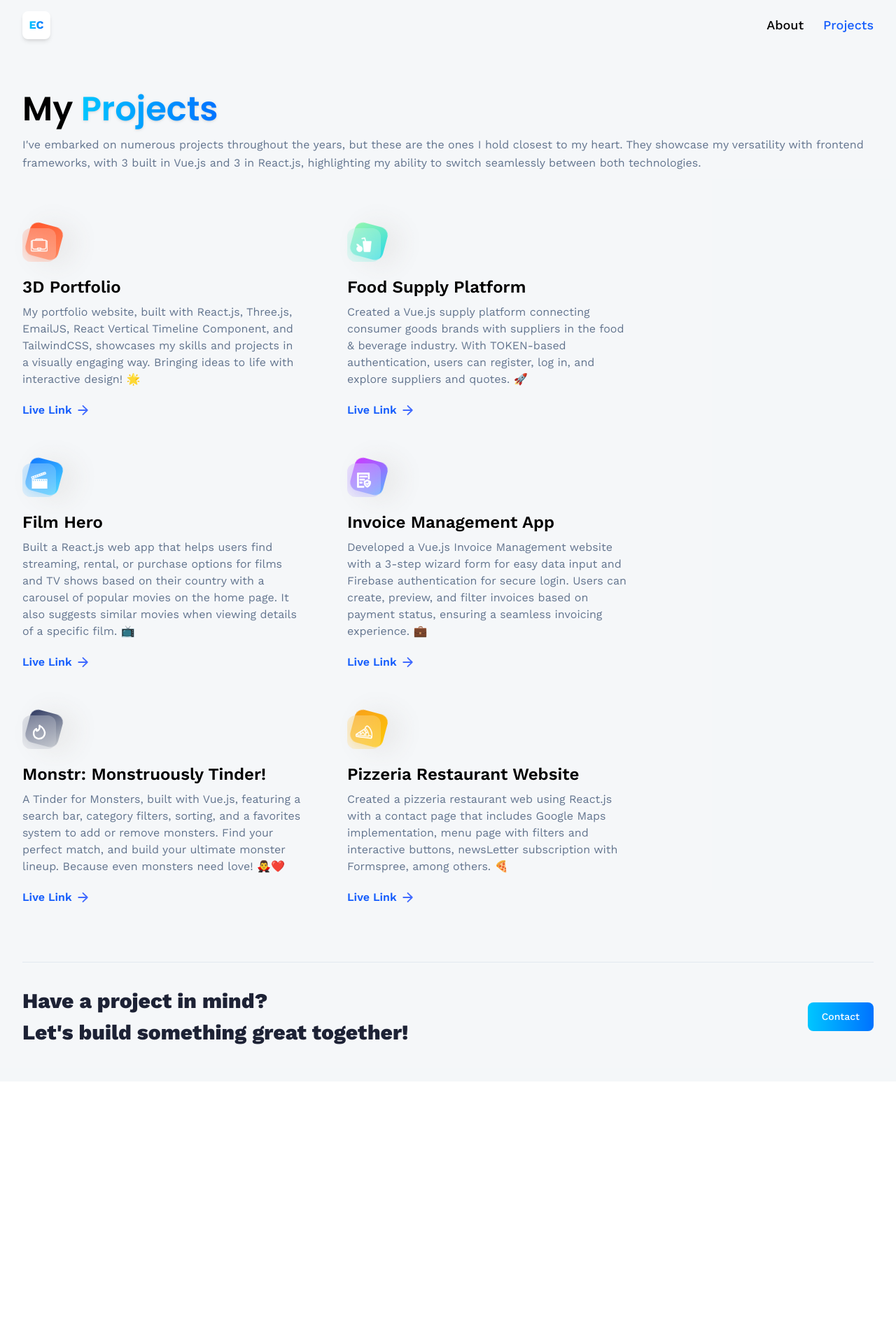
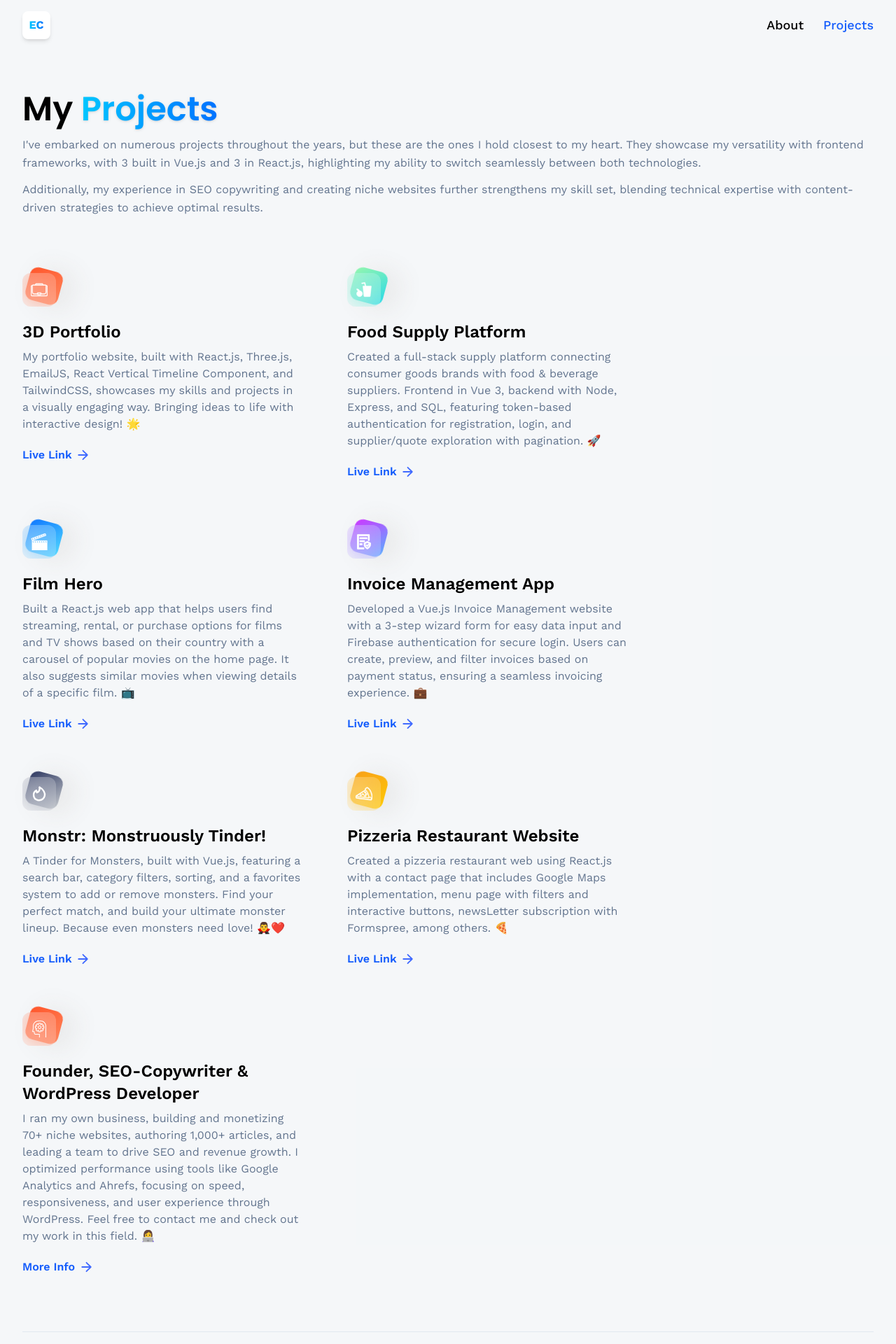
Before and after one commit to Elisa-cf/3d-portfolio-react, a React (Vite) app: page /projects in a window 1280 px wide. Shown: the top 1920 px of the page at 70% size. Before the commit the page ends 1545 px from the top, so only its background shows below. Built offline with nearby package versions, Linux system fonts and the light colour scheme.

Commit message:
modify copy/improve text

```diff
--- a/src/assets/icons/index.js
+++ b/src/assets/icons/index.js
@@ -31,6 +31,7 @@ import flutter from './flutter.svg';
 import portfolio from './portfolio.svg';
 import monstr from './monstr.svg';
 import pizzeria from './pizzeria.svg';
+import business from './business.svg';
 
 export {
   css,
@@ -66,4 +67,5 @@ export {
   invoice,
   monstr,
   pizzeria,
+  business,
 };
--- a/src/components/CTA.jsx
+++ b/src/components/CTA.jsx
@@ -5,8 +5,9 @@ const CTA = () => {
   return (
     <section className='cta'>
       <p className='cta-text'>
-        Have a project in mind? <br className='sm:block hidden' />
-        Let's build something great together!
+        From web development to SEO-optimized content,{' '}
+        <br className='sm:block hidden' />
+        let's create!
       </p>
       <Link to='/contact' className='btn'>
         Contact
--- a/src/components/HomeInfo.jsx
+++ b/src/components/HomeInfo.jsx
@@ -37,7 +37,7 @@ const renderContent = {
   ),
   4: (
     <InfoBox
-      text='Need a project done or looking for a dev? Looking for a SEO-copywriter? I’m just a few keystrokes away'
+      text='Looking for an experienced developer or a creative SEO copywriter? I’m just a few keystrokes away'
       link='/contact'
       btnText='Let’s talk!'
     />
--- a/src/constants/index.js
+++ b/src/constants/index.js
@@ -21,6 +21,7 @@ import {
   movie,
   invoice,
   monstr,
+  business,
   pizzeria,
 } from '../assets/icons';
 
@@ -194,8 +195,8 @@ export const projects = [
     theme: 'btn-back-green',
     name: 'Food Supply Platform',
     description:
-      'Created a Vue.js supply platform connecting consumer goods brands with suppliers in the food & beverage industry. With TOKEN-based authentication, users can register, log in, and explore suppliers and quotes. 🚀',
-    link: 'https://github.com/Elisa-cf/food-supply-platform',
+      'Created a full-stack supply platform connecting consumer goods brands with food & beverage suppliers. Frontend in Vue 3, backend with Node, Express, and SQL, featuring token-based authentication for registration, login, and supplier/quote exploration with pagination. 🚀',
+    link: 'https://github.com/Elisa-cf/full-stack-food-supply-platform',
   },
   {
     iconUrl: movie,
@@ -229,4 +230,12 @@ export const projects = [
       'Created a pizzeria restaurant web using React.js with a contact page that includes Google Maps implementation, menu page with filters and interactive buttons, newsLetter subscription with Formspree, among others. 🍕',
     link: 'https://github.com/Elisa-cf/pizzeria-grande/tree/main',
   },
+  {
+    iconUrl: business,
+    theme: 'btn-back-red',
+    name: 'Founder, SEO-Copywriter & WordPress Developer',
+    description:
+      'I ran my own business, building and monetizing 70+ niche websites, authoring 1,000+ articles, and leading a team to drive SEO and revenue growth. I optimized performance using tools like Google Analytics and Ahrefs, focusing on speed, responsiveness, and user experience through WordPress. Feel free to contact me and check out my work in this field. 👩‍💻',
+    link: '/contact',
+  },
 ];
--- a/src/pages/Contact.jsx
+++ b/src/pages/Contact.jsx
@@ -89,9 +89,15 @@ const Contact = () => {
       {alert.show && <Alert {...alert} />}
       <div className='flex-1 min-w-[50%] flex flex-col'>
         <h1 className='head-text'>Get In Touch!</h1>
+        <p className='text-slate-500 mt-2 leading-relaxed'>
+          Whether you're looking for a frontend developer to create seamless,
+          user-friendly interfaces or need to SEO-optimize your website with
+          impactful content, let's connect! I'm confident we can collaborate and
+          find the best approach that benefits both of us.
+        </p>
         <form
           ref={formRef}
-          className='w-full flex flex-col gap-7 mt-14'
+          className='w-full flex flex-col gap-7 mt-12'
           onSubmit={handleSubmit}
         >
           <label className='text-black-500 font-semibold'>
--- a/src/pages/Projects.jsx
+++ b/src/pages/Projects.jsx
@@ -11,12 +11,20 @@ const Projects = () => {
       {/* Heading */}
       <Header title='My' subtitle='Projects' />
       {/* Introduction */}
-      <p className='text-slate-500 mt-2 leading-relaxed'>
-        I've embarked on numerous projects throughout the years, but these are
-        the ones I hold closest to my heart. They showcase my versatility with
-        frontend frameworks, with 3 built in Vue.js and 3 in React.js,
-        highlighting my ability to switch seamlessly between both technologies.
-      </p>
+      <div className='text-slate-500 mt-2 leading-relaxed flex flex-col gap-3'>
+        <p>
+          I've embarked on numerous projects throughout the years, but these are
+          the ones I hold closest to my heart. They showcase my versatility with
+          frontend frameworks, with 3 built in Vue.js and 3 in React.js,
+          highlighting my ability to switch seamlessly between both
+          technologies.
+        </p>
+        <p>
+          Additionally, my experience in SEO copywriting and creating niche
+          websites further strengthens my skill set, blending technical
+          expertise with content-driven strategies to achieve optimal results.
+        </p>
+      </div>
 
       <div className='flex flex-wrap my-20 gap-16'>
         {/* Projects Section */}
@@ -41,11 +49,16 @@ const Projects = () => {
               <div className='mt-5 flex items-center gap-2 font-poppins'>
                 <Link
                   to={project.link}
-                  target='_blank'
-                  rel='noopener noreferrer'
+                  target={project.link.startsWith('http') ? '_blank' : '_self'}
+                  rel={
+                    project.link.startsWith('http') ? 'noopener noreferrer' : ''
+                  }
                   className='font-semibold text-blue-600'
                 >
-                  Live Link
+                  {project.name ===
+                  'Founder, SEO-Copywriter & WordPress Developer'
+                    ? 'More Info'
+                    : 'Live Link'}
                 </Link>
                 <img
                   src={arrow}
```
Also changed, not shown: src/assets/icons/business.svg (added).
